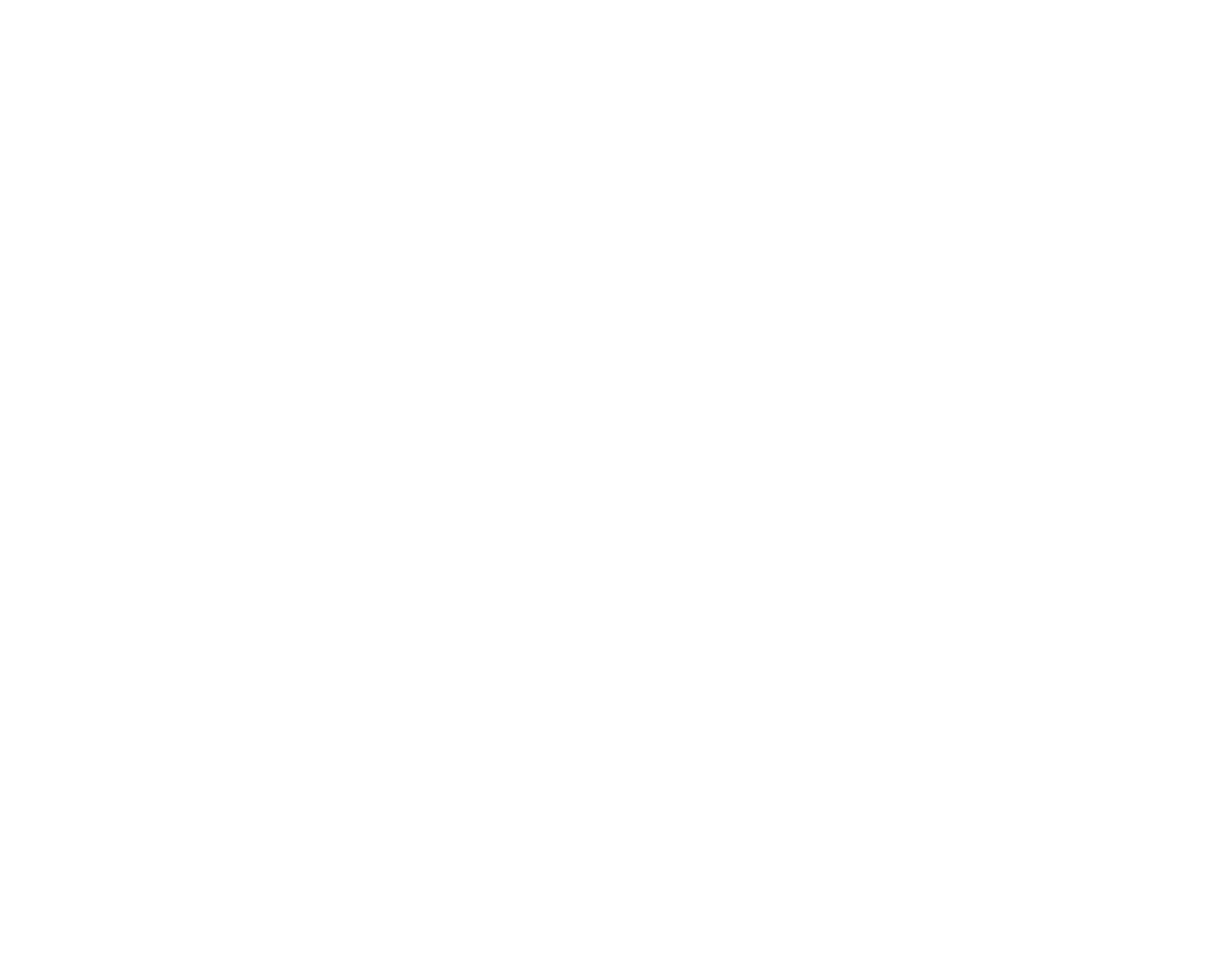
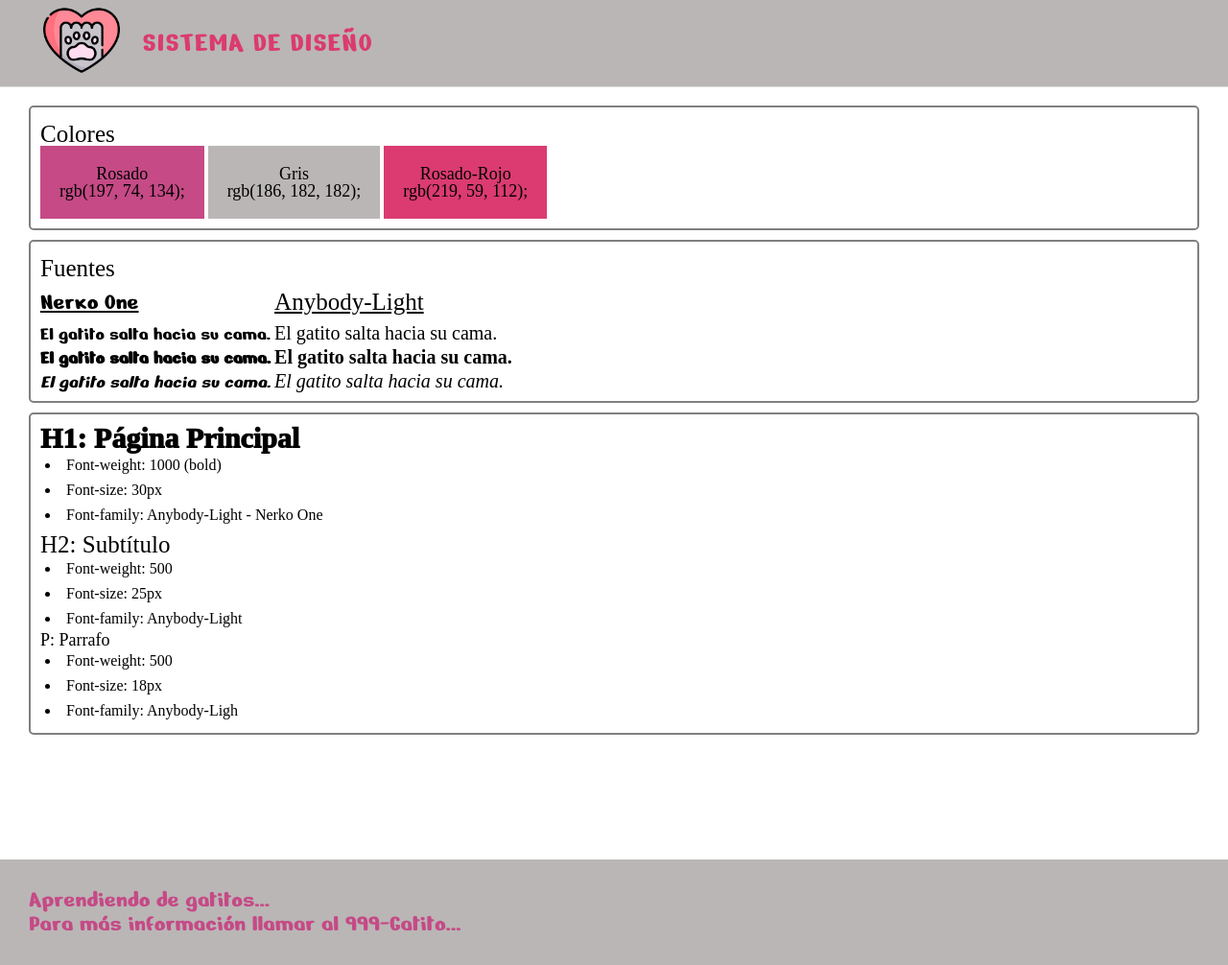
Before and after one commit to Nogyboy/cats_and_people, a plain HTML site: page pages/design_system.html in a window 1280 px wide. Shown: the whole page at 96% size. Before the commit the page ends 800 px from the top, so only its background shows below. Drawn offline with Linux system fonts and the light colour scheme; a web font is replaced by a local one.

Commit message:
Create a system design

```diff
--- a/pages/design_system.html
+++ b/pages/design_system.html
@@ -0,0 +1,88 @@
+<!DOCTYPE html>
+<html lang="en">
+
+<head>
+    <meta charset="UTF-8">
+    <meta http-equiv="X-UA-Compatible" content="IE=edge">
+    <meta name="viewport" content="width=device-width, initial-scale=1.0">
+    <link rel="preconnect" href="https://fonts.googleapis.com">
+    <link rel="preconnect" href="https://fonts.gstatic.com" crossorigin>
+    <link href="https://fonts.googleapis.com/css2?family=Nerko+One&display=swap" rel="stylesheet">
+    <link rel="stylesheet" href="../resources/css/reset.css">
+    <link rel="stylesheet" href="../resources/css/basic.css">
+    <link rel="stylesheet" href="../resources/css/design_system.css">
+    <title>Info</title>
+</head>
+
+<body>
+    <header>
+        <nav>
+            <a href="../index.html"><img src="../resources/images/paw.png" rel="Logo Página"></a>
+            <a>Sistema de Diseño</a>
+        </nav>
+    </header>
+
+    <div class="content">
+        <div class="colors">
+            <h2>Colores</h2>
+            <div class="color-container">
+                <div class="pink">
+                    <p>Rosado</p>
+                    <p>rgb(197, 74, 134);</p>
+                </div>
+                <div class="gray">
+                    <p>Gris</p>
+                    <p>rgb(186, 182, 182);</p>
+                </div>
+                <div class="pink-red">
+                    <p>Rosado-Rojo</p>
+                    <p>rgb(219, 59, 112);</p>
+                </div>
+            </div>
+        </div>
+        <div class="fonts">
+            <h2>Fuentes</h2>
+            <div class="font-container">
+                <div class="nerko-one">
+                    <p class="nerko-title">Nerko One</p>
+                    <p class="nerko-normal">El gatito salta hacia su cama.</p>
+                    <p class="nerko-bold">El gatito salta hacia su cama.</p>
+                    <p class="nerko-italic">El gatito salta hacia su cama.</p>
+                </div>
+                <div class="Anybody-Light">
+                    <p class="anybody-title">Anybody-Light</p>
+                    <p class="anybody-normal">El gatito salta hacia su cama.</p>
+                    <p class="anybody-bold">El gatito salta hacia su cama.</p>
+                    <p class="anybody-italic">El gatito salta hacia su cama.</p>
+                </div>
+            </div>
+        </div>
+        <div class="text_styles">
+            <h1>H1: Página Principal</h1>
+            <ul>
+                <li>Font-weight: 1000 (bold)</li>
+                <li>Font-size: 30px</li>
+                <li>Font-family: Anybody-Light - Nerko One</li>
+            </ul>
+            <h2>H2: Subtítulo</h2>
+            <ul>
+                <li>Font-weight: 500</li>
+                <li>Font-size: 25px</li>
+                <li>Font-family: Anybody-Light</li>
+            </ul>
+            <p>P: Parrafo</p>
+            <ul>
+                <li>Font-weight: 500</li>
+                <li>Font-size: 18px</li>
+                <li>Font-family: Anybody-Ligh</li>
+            </ul>
+        </div>
+    </div>
+
+    <footer>
+        <p>Aprendiendo de gatitos...</p>
+        <p>Para más información llamar al 999-Gatito...</p>
+    </footer>
+</body>
+
+</html>
--- /dev/null
+++ b/resources/css/basic.css
@@ -0,0 +1,53 @@
+@font-face {
+    font-family: 'Anybody-Light';
+    src: local('Anybody-Light'), url("../fonts/Anybody/static/Anybody/Anybody-Light.ttf") format('truetype')
+  }
+
+header {
+    background-color: rgb(186, 182, 182);
+    position: flex;
+    border-bottom: 1px solid #dddddd;
+    z-index: 5;
+    position: fixed;
+    width: 100%;
+    top: 0px;
+    height: 90px;
+}
+
+header nav {
+    box-sizing: border-box;
+    height: 100%;
+    padding-left: 3.5%;
+    display: flex;
+    align-items: center;
+}
+
+nav img {
+    width: 80px;
+}
+
+nav a {
+    font-family: 'Nerko One', sans-serif;
+    font-size: 30px;
+    text-decoration: none;
+    outline:none;
+    color: rgb(219, 59, 112);
+    letter-spacing: 1px;
+    margin-right: 24px;
+    text-transform: uppercase;
+}
+
+footer {
+    position: relative;
+    top: 120px;
+    background-color: rgb(186, 182, 182);
+    color: rgb(197, 74, 134);
+    padding: 30px 0;
+  }
+
+footer p {
+    padding-left: 30px;
+    font-family: 'Nerko One', cursive;
+    font-size: 25px;
+
+  }
--- /dev/null
+++ b/resources/css/design_system.css
@@ -0,0 +1,140 @@
+.content{
+    margin-top: 110px;
+    margin-left: 20px;
+    margin-right: 20px;
+  }
+
+.colors{
+  margin: 10px;
+  border: 2px gray solid;
+  padding: 10px;
+  border-radius: 5px;
+  font-family: "Anybody-Light";
+}
+
+.pink {
+  display: inline-block;
+  padding: 20px;
+  text-align: center;
+  background-color: rgb(197, 74, 134);;
+}
+
+.gray{
+  display: inline-block;
+  padding: 20px;
+  text-align: center;
+  background-color: rgb(186, 182, 182);;
+}
+
+.pink-red{
+  display: inline-block;
+  padding: 20px;
+  text-align: center;
+  background-color: rgb(219, 59, 112);;
+}
+
+.fonts{
+  border: 2px gray solid;
+  padding: 10px;
+  border-radius: 5px;
+  margin: 10px;
+}
+
+.nerko-one{
+  padding-top: 10px;
+  display: inline-block;
+}
+
+.nerko-title{
+  font-family: 'Nerko One', sans-serif;
+  font-size: 25px;
+  text-decoration: underline;
+  padding-bottom: 10px;
+}
+
+.nerko-normal{
+  font-family: 'Nerko One', sans-serif;
+  font-size: 20px;
+  padding-bottom: 5px;
+}
+
+.nerko-bold{
+  font-family: 'Nerko One', sans-serif;
+  font-size: 20px;
+  font-weight: bold;
+  padding-bottom: 5px;
+}
+
+.nerko-italic{
+  font-family: 'Nerko One', sans-serif;
+  font-style: italic;
+  font-size: 20px;
+}
+
+.text_styles{
+  border: 2px gray solid;
+  padding: 10px;
+  border-radius: 5px;
+  margin: 10px;
+}
+
+
+.Anybody-Light{
+  padding-top: 10px;
+  display: inline-block;
+}
+
+.anybody-title{
+  font-family: "Anybody-Light";
+  font-size: 25px;
+  text-decoration: underline;
+  padding-bottom: 10px;
+}
+
+.anybody-normal{
+  font-family: "Anybody-Light";
+  font-size: 20px;
+  padding-bottom: 5px;
+}
+.anybody-bold{
+  font-family: "Anybody-Light";
+  font-size: 20px;
+  font-weight: bold;
+  padding-bottom: 5px;
+
+}
+
+.anybody-italic{
+  font-family: "Anybody-Light";
+  font-style: italic;
+  font-size: 20px;
+}
+
+h1 {
+  font-size: 30px;
+  font-family: "Anybody-Light";
+  font-weight: 1000;
+
+}
+
+h2 {
+  padding-top: 5px;
+  font-size: 25px;
+  font-family: "Anybody-Light";
+  font-weight: 500;
+}
+
+ul {
+  list-style: inside;
+}
+
+li{
+  padding: 5px;
+  font-family: "Anybody-Light";
+}
+
+p{
+  font-family: "Anybody-Light";
+  font-size: 18px;
+  font-weight: 500;
+}
--- a/resources/css/index.css
+++ b/resources/css/index.css
@@ -1,49 +1,3 @@
-@font-face {
-  font-family: 'Anybody-Light';
-  src: local('Anybody-Light'), url("../fonts/Anybody/static/Anybody/Anybody-Light.ttf") format('truetype')
-}
-
-html,
-body {
-  margin: 0;
-  padding: 0;
-}
-
-header {
-  background-color: rgb(186, 182, 182);
-  position: flex;
-  border-bottom: 1px solid #dddddd;
-  z-index: 5;
-  position: fixed;
-  width: 100%;
-  top: 0px;
-  height: 90px;
-}
-
-header nav {
-  box-sizing: border-box;
-  height: 100%;
-  padding-left: 3.5%;
-  display: flex;
-  align-items: center;
-}
-
-nav img {
-  width: 80px;
-}
-
-nav a {
-  font-family: 'Nerko One', sans-serif;
-  font-size: 30px;
-  text-decoration: none;
-  outline:none;
-  color: rgb(219, 59, 112);
-  letter-spacing: 1px;
-  margin-right: 24px;
-  text-transform: uppercase;
-}
-
-
 .banner {
   background-image: url("../images/banner.png");
   background-position: center;
@@ -104,48 +58,3 @@ article p {
   border: 1px solid rgb(219, 59, 112);
   color: #FFF;
 }
-
-footer {
-  position: relative;
-  top: 120px;
-  background-color: rgb(186, 182, 182);
-  color: #fff;
-  padding: 30px 0;
-}
-
-footer p {
-  padding-left: 30px;
-  font-family: 'Nerko One', cursive;
-  font-size: 25px;
-
-}
-
-td img {
-  width: 200px;
-  height: 300px;
-  padding: 20px;
-}
-
-.row {
-  display: flex;
-  flex-wrap: wrap;
-  padding: 0 4px;
-  padding-top: 100px;
-}
-
-.column {
-  flex: 50%;
-  padding: 0 4px;
-}
-
-.column img {
-  margin-top: 8px;
-  vertical-align: middle;
-  width: 300px;
-}
-
-.call {
-  font-size: 100px;
-  position: relative;
-  top:100px;
-}
--- /dev/null
+++ b/resources/css/info.css
@@ -0,0 +1,6 @@
+.list-info{
+    margin-top: 100px;
+    margin-left: 30px;
+    list-style: inside;
+    font-family: 'Anybody-Light';
+  }
```
Also changed, not shown: index.html (+1 -0 lines), pages/info.html (+6 -3 lines), pages/photos.html (+2 -1 lines), resources/css/photos.css (added, +24 -0 lines).
